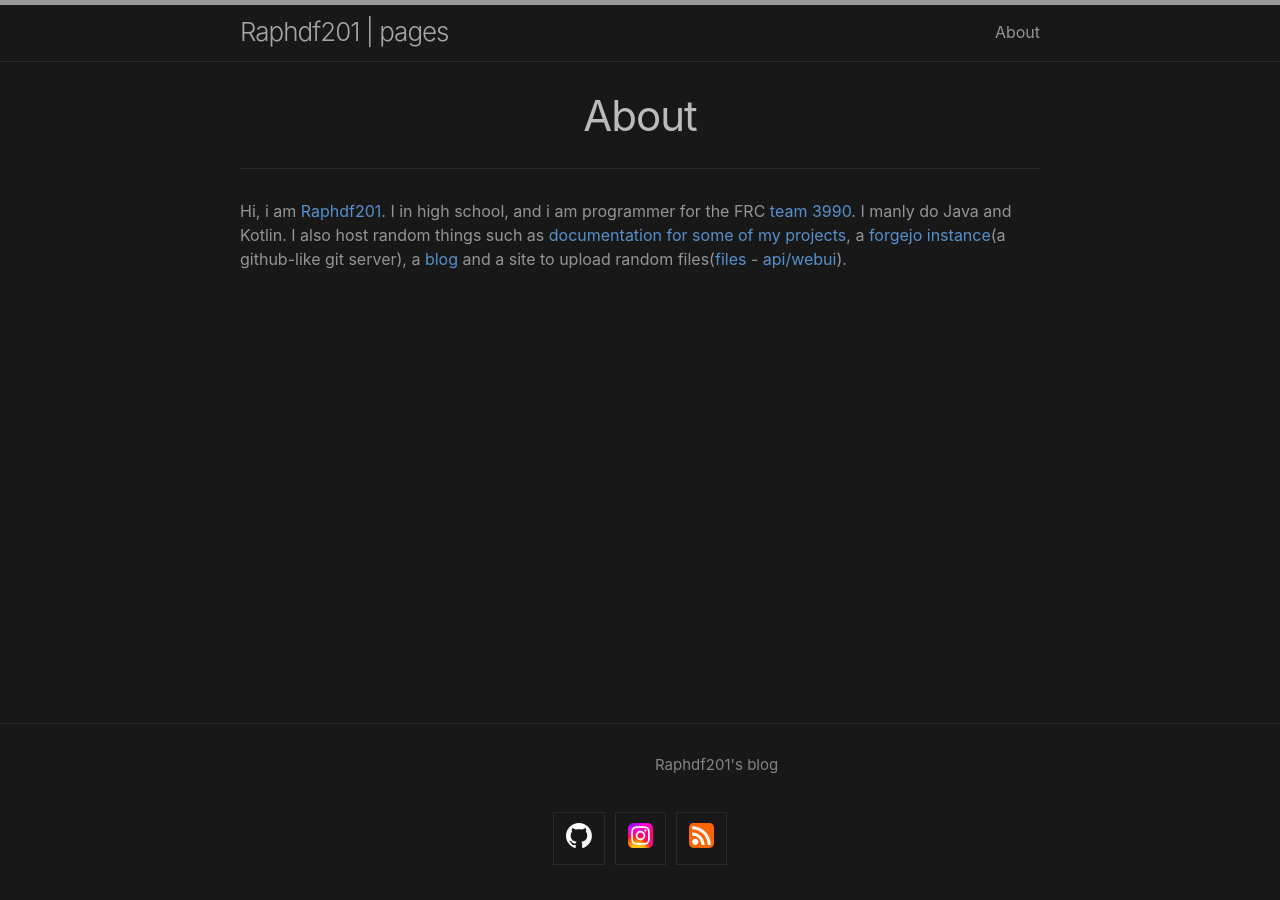
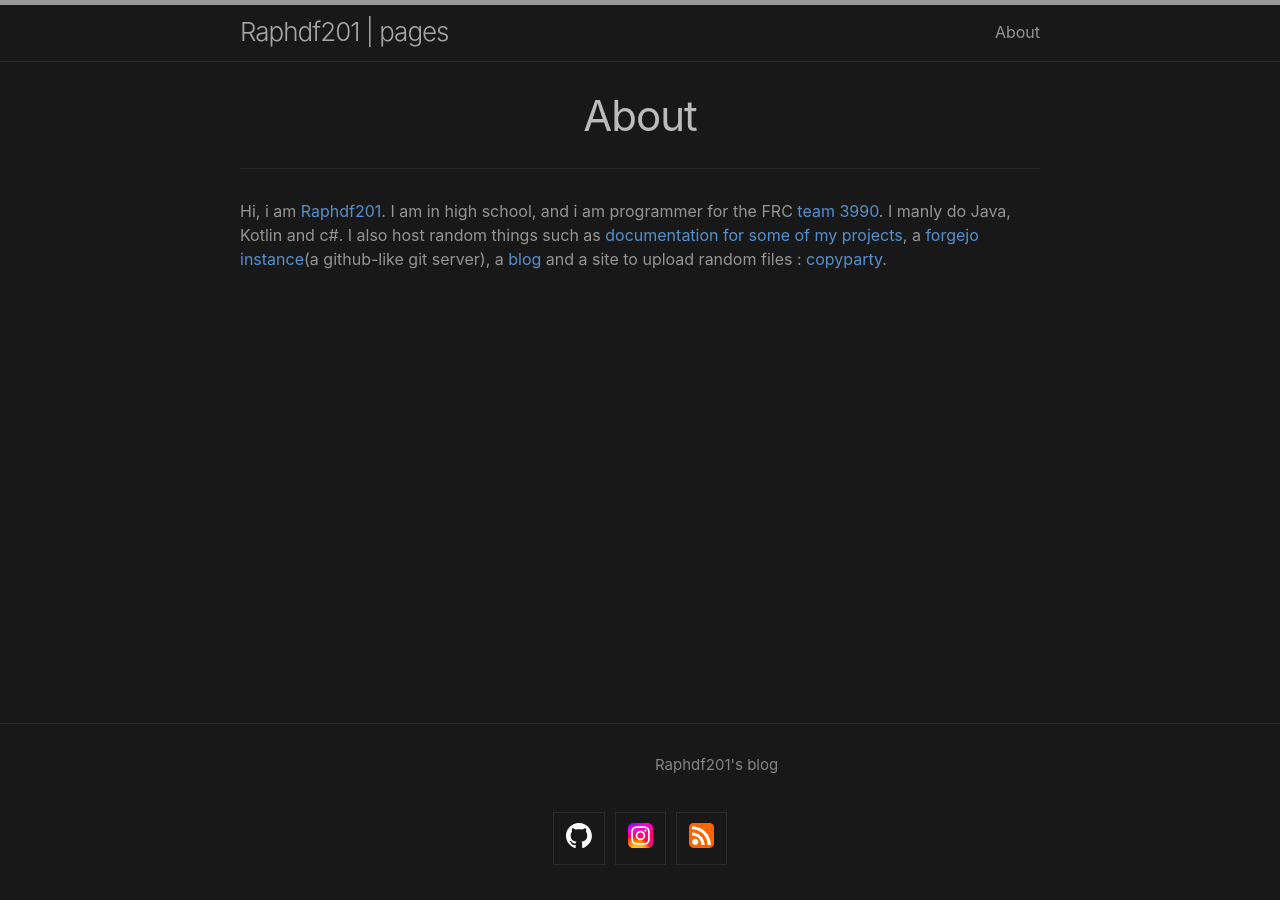
Before and after one commit to Raphdf201/blog.raphdf201.net, a Jekyll site: the page built from about.md, in a window 1280 px wide. Built offline with Jekyll 4.4.1, drawn with Linux system fonts in a browser that asks for light colours; nearby versions of some CDN libraries.

Commit message:
Update about page

```diff
--- a/about.md
+++ b/about.md
@@ -3,4 +3,4 @@ layout: page
 title: About
 permalink: /about/
 ---
-Hi, i am [Raphdf201](https://github.com/Raphdf201). I in high school, and i am programmer for the FRC [team 3990](https://www.thebluealliance.com/team/3990). I manly do Java and Kotlin. I also host random things such as [documentation for some of my projects](https://docs.raphdf201.net), a [forgejo instance](https://git.raphdf201.net)(a github-like git server), a [blog](https://blog.raphdf201.net) and a site to upload random files([files](https://uploads.raphdf201.net) - [api/webui](https://uploadsapi.raphdf201.net)).
+Hi, i am [Raphdf201](https://github.com/Raphdf201). I am in high school, and i am programmer for the FRC [team 3990](https://www.thebluealliance.com/team/3990). I manly do Java, Kotlin and c#. I also host random things such as [documentation for some of my projects](https://docs.raphdf201.net), a [forgejo instance](https://git.raphdf201.net)(a github-like git server), a [blog](https://blog.raphdf201.net) and a site to upload random files : [copyparty](https://uploads.raphdf201.net).
```
